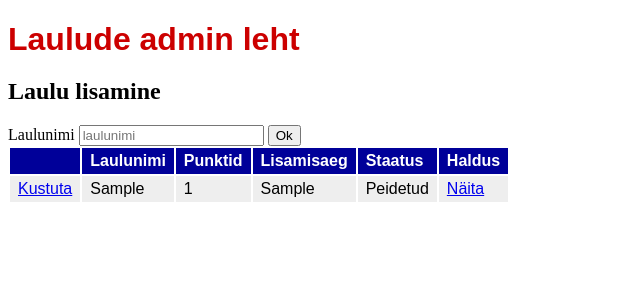
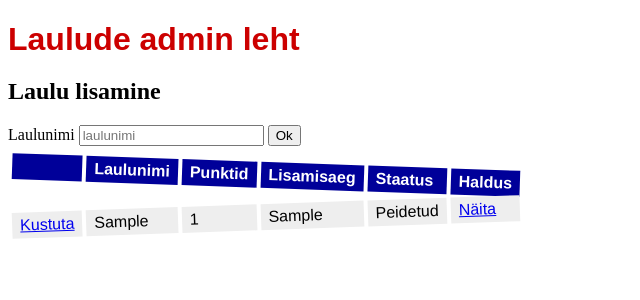
Before and after one commit to IrinaMerkulova/laululeht, a PHP site: page /laulud_adminLeht.php in a window 1280 px wide. Shown: the top 300 px of the page, without its empty margins (0-640 px from the left). Run offline with PHP 8.4, Linux system fonts and the light colour scheme; tables that the repository leaves empty or names only in its code hold one stand-in row (values such as "Sample post").

Commit message:
lisatud zigzag css style

```diff
--- a/laulud_adminLeht.php
+++ b/laulud_adminLeht.php
@@ -49,7 +49,7 @@ if(isset($_REQUEST['kustuta'])) {
 </form>
 
 
-<table>
+<table class="zigzag">
     <tr>
         <th></th>
         <th>Laulunimi</th>
@@ -93,10 +93,11 @@ FROM laulud');
 </body>
 <?php
 $yhendus->close();
+//Ülesanne:
 // Admin lehel - laulu kustutamine
 // css table style
 // Admin lehel -punktid nulliks
-// Navigeerimismenüü / adminleht/ kasutajaleht
+// Üldine Navigeerimismenüü / adminleht/ kasutajaleht
 
 
 
--- a/style.css
+++ b/style.css
@@ -9,8 +9,9 @@ table {
     font-family:sans-serif;}
 th, td {
     padding:.25em .5em;
-    text-align:left;}
-&:nth-child(2) {
+    text-align:left;
+}
+nth-child(2) {
      text-align:right;
  }
 
@@ -21,3 +22,13 @@ th {
     background-color:#009;
     color:#fff;
 }
+.zigzag {
+    border-collapse:separate;
+    border-spacing:.25em 1em;}
+tbody tr:nth-child(odd) {
+    transform:rotate(2deg);
+}
+thead tr,
+tbody tr:nth-child(even) {
+    transform:rotate(-2deg);
+}
```
